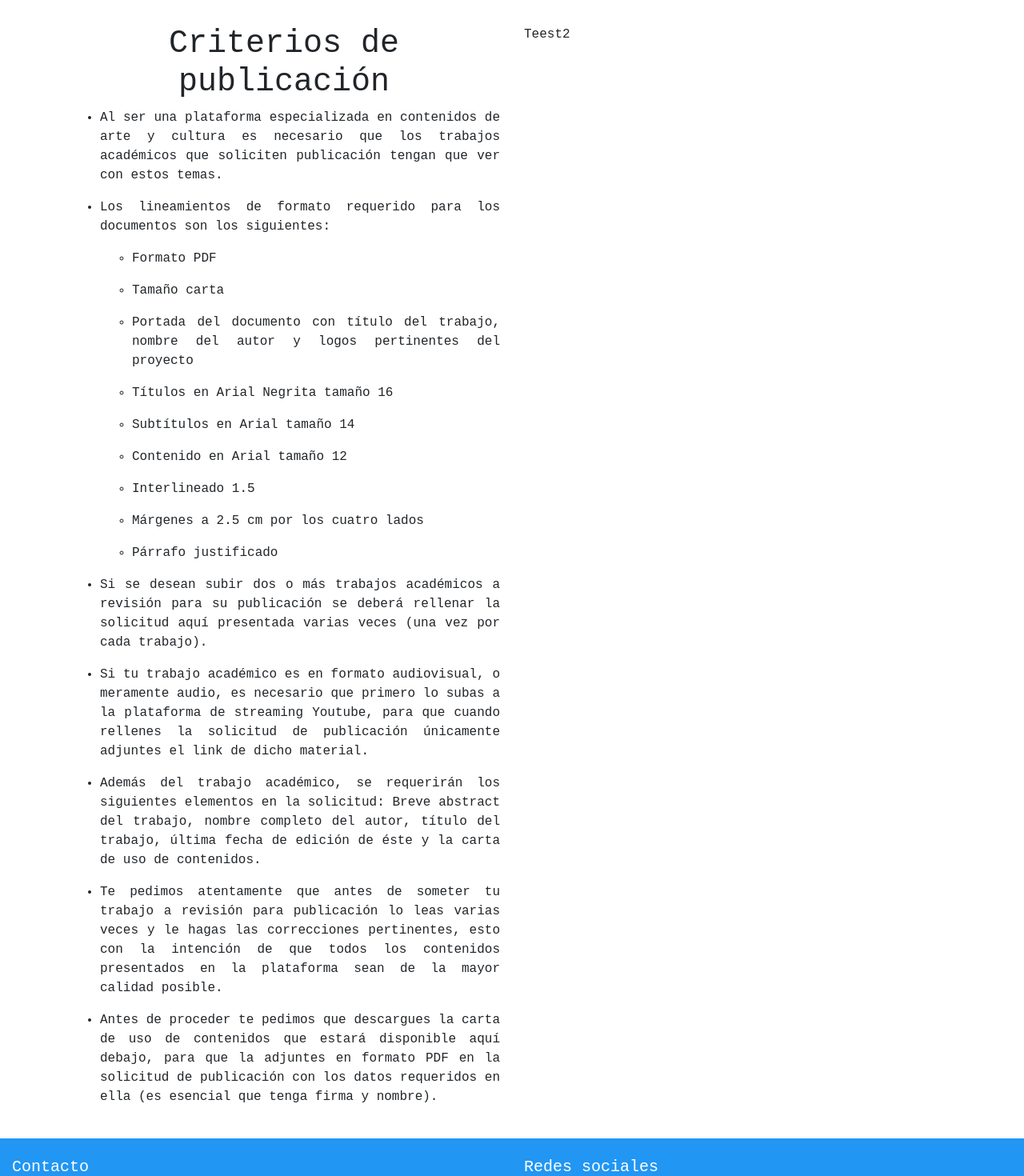
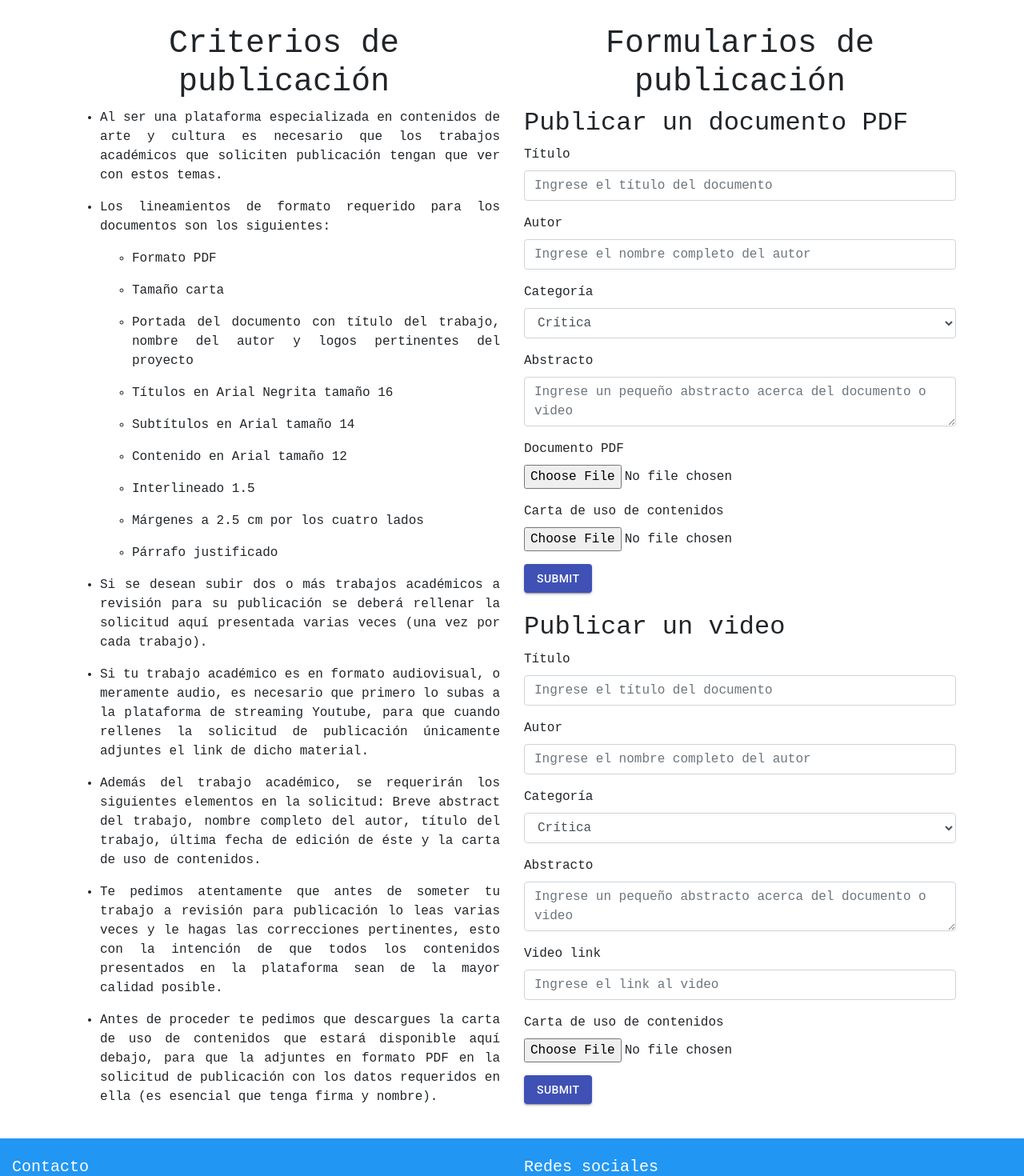
Before and after one commit to alfonso46674/madreSelva, a React (Create React App) app: page /uploads in a window 1280 px wide. Shown: the part 160-1630 px from the top of the page at 80% size. Built offline with nearby package versions, Linux system fonts and the light colour scheme.

Commit message:
Feat: Add basic publish form with no interaction with backend

```diff
--- a/src/components/uploads/uploads.js
+++ b/src/components/uploads/uploads.js
@@ -1,14 +1,23 @@
 import { React } from 'react'; //Use effect used on load
 import './uploads.scss';
-import { Container,Row,Col } from 'react-bootstrap';
+import { Container,Row,Col,Form } from 'react-bootstrap';
+import Button from '@material-ui/core/Button';
 
 const Uploads = () => {
+
+    // Passes the info from the form to the newData JSON
+    const myFunction = (e) => {
+      // const newData = { ...data }
+      // newData[e.target.id] = e.target.value
+      // setData(newData)
+    }
+
 
   return (
     <Container className='UploadsContainer'>
       <Row>
-        <Col className='titleCriteria'>
-        <h1>Criterios de publicación</h1>
+        <Col>
+        <h1  className='titles'>Criterios de publicación</h1>
         <ul>
           <li>
             <p>Al ser una plataforma especializada en contenidos de <b>arte y cultura</b> es necesario que los trabajos académicos que soliciten publicación tengan que ver con estos temas.</p>
@@ -69,7 +78,99 @@ const Uploads = () => {
         </ul>
 
         </Col>
-        <Col>Teest2</Col>
+        <Col>
+        <h1 className='titles'>Formularios de publicación</h1>
+
+        <h2>Publicar un documento PDF</h2>
+        <Form className='ClientForm'>
+          <Form.Group >
+            <Form.Label>Título</Form.Label>
+            <Form.Control required onChange={(e) => myFunction(e)} type="text" placeholder="Ingrese el título del documento" id='title' />
+          </Form.Group>
+          <Form.Group >
+            <Form.Label>Autor</Form.Label>
+            <Form.Control required onChange={(e) => myFunction(e)} type="text" placeholder="Ingrese el nombre completo del autor" id='author' />
+          </Form.Group>
+          <Form.Group >
+            <Form.Label>Categoría</Form.Label>
+            <Form.Control required onChange={(e) => myFunction(e)} as="select" defaultValue="Elegir..." id='category'>
+              <option>Crítica</option>
+              <option>Educación</option>
+              <option>Difusión</option>
+              <option>Investigación</option>
+              <option>Otros</option>
+            </Form.Control>
+          </Form.Group>
+          <Form.Group >
+            <Form.Label>Abstracto</Form.Label>
+            <Form.Control required onChange={(e) => myFunction(e)} as="textarea" placeholder="Ingrese un pequeño abstracto acerca del documento o video" id='abstract' />
+          </Form.Group>
+
+          <Form.Group >
+            <Form.Label>Documento PDF</Form.Label>
+            <Form.File required onChange={(e) => myFunction(e)}  id='document' />
+          </Form.Group>
+
+          <Form.Group >
+            <Form.Label>Carta de uso de contenidos</Form.Label>
+            <Form.File required onChange={(e) => myFunction(e)}  id='agreement' />
+          </Form.Group>
+
+          <Button variant="contained" color="primary" type="submit" className='SubmitBtn' >
+            Submit
+        </Button>
+        </Form>
+
+        <div>
+          &nbsp;
+          &nbsp;
+          &nbsp;
+          &nbsp;
+          &nbsp;
+        </div>
+
+        <h2>Publicar un video</h2>
+        <Form className='ClientForm'>
+          <Form.Group >
+            <Form.Label>Título</Form.Label>
+            <Form.Control required onChange={(e) => myFunction(e)} type="text" placeholder="Ingrese el título del documento" id='title' />
+          </Form.Group>
+          <Form.Group >
+            <Form.Label>Autor</Form.Label>
+            <Form.Control required onChange={(e) => myFunction(e)} type="text" placeholder="Ingrese el nombre completo del autor" id='author' />
+          </Form.Group>
+          <Form.Group >
+            <Form.Label>Categoría</Form.Label>
+            <Form.Control required onChange={(e) => myFunction(e)} as="select" defaultValue="Elegir..." id='category'>
+              <option>Crítica</option>
+              <option>Educación</option>
+              <option>Difusión</option>
+              <option>Investigación</option>
+              <option>Otros</option>
+            </Form.Control>
+          </Form.Group>
+          <Form.Group >
+            <Form.Label>Abstracto</Form.Label>
+            <Form.Control required onChange={(e) => myFunction(e)} as="textarea" placeholder="Ingrese un pequeño abstracto acerca del documento o video" id='abstract' />
+          </Form.Group>
+
+          <Form.Group >
+            <Form.Label>Video link</Form.Label>
+            <Form.Control required onChange={(e) => myFunction(e)} type="text" placeholder="Ingrese el link al video" id='videoLink' />
+          </Form.Group>
+
+          <Form.Group >
+            <Form.Label>Carta de uso de contenidos</Form.Label>
+            <Form.File required onChange={(e) => myFunction(e)}  id='agreement' />
+          </Form.Group>
+
+          <Button variant="contained" color="primary" type="submit" className='SubmitBtn' >
+            Submit
+        </Button>
+        </Form>
+
+
+        </Col>
       </Row>
     </Container>
   )
--- a/src/components/uploads/uploads.scss
+++ b/src/components/uploads/uploads.scss
@@ -1,7 +1,7 @@
 // Uploadseloper2 style
 .UploadsContainer{
 
-  .titleCriteria {
+  .titles {
     text-align: center;
     text-justify: inter-word;
   }
@@ -12,16 +12,6 @@
   }
 }
 
-
-// Contacteloper2 style
-.ContactContainer{
-
-  // text-align: justify;
-  p {
-    text-align: justify;
-    text-justify: inter-word;
-  }
-}
 
 // .DevForm{margin-top: 50px;
 //   .SubmitBtn{
```
